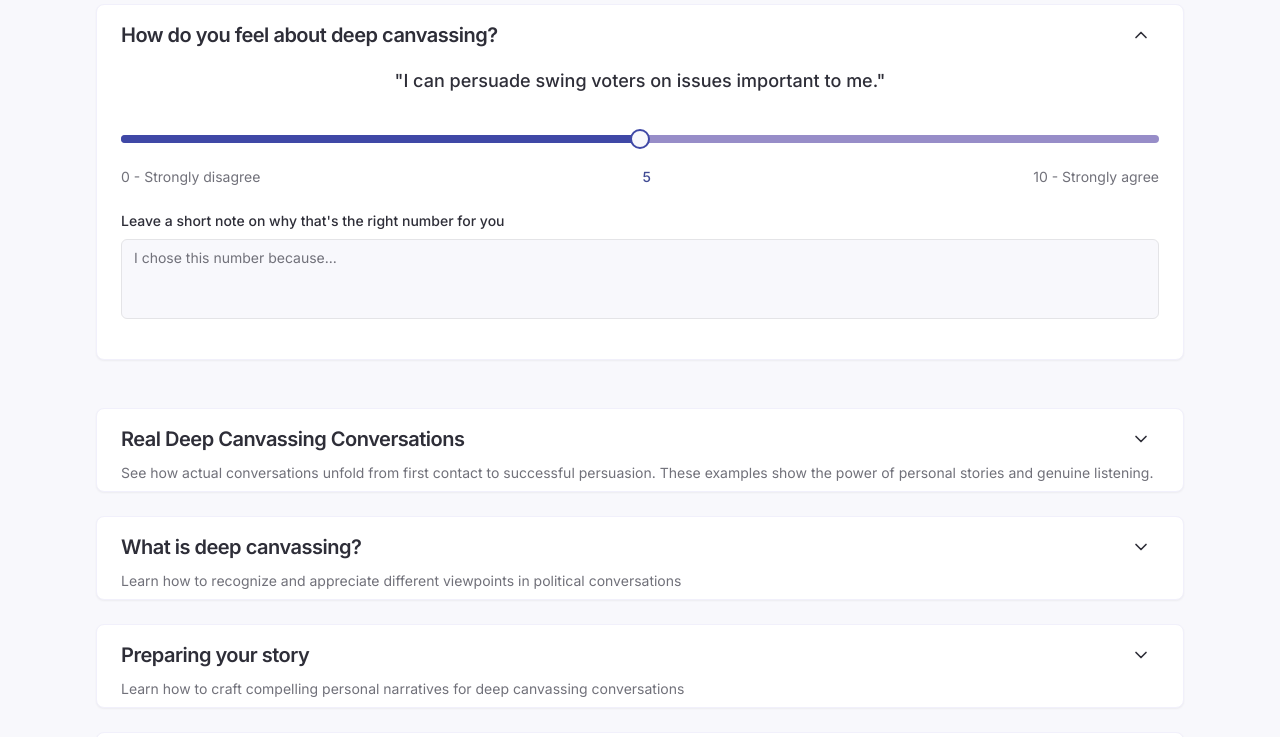
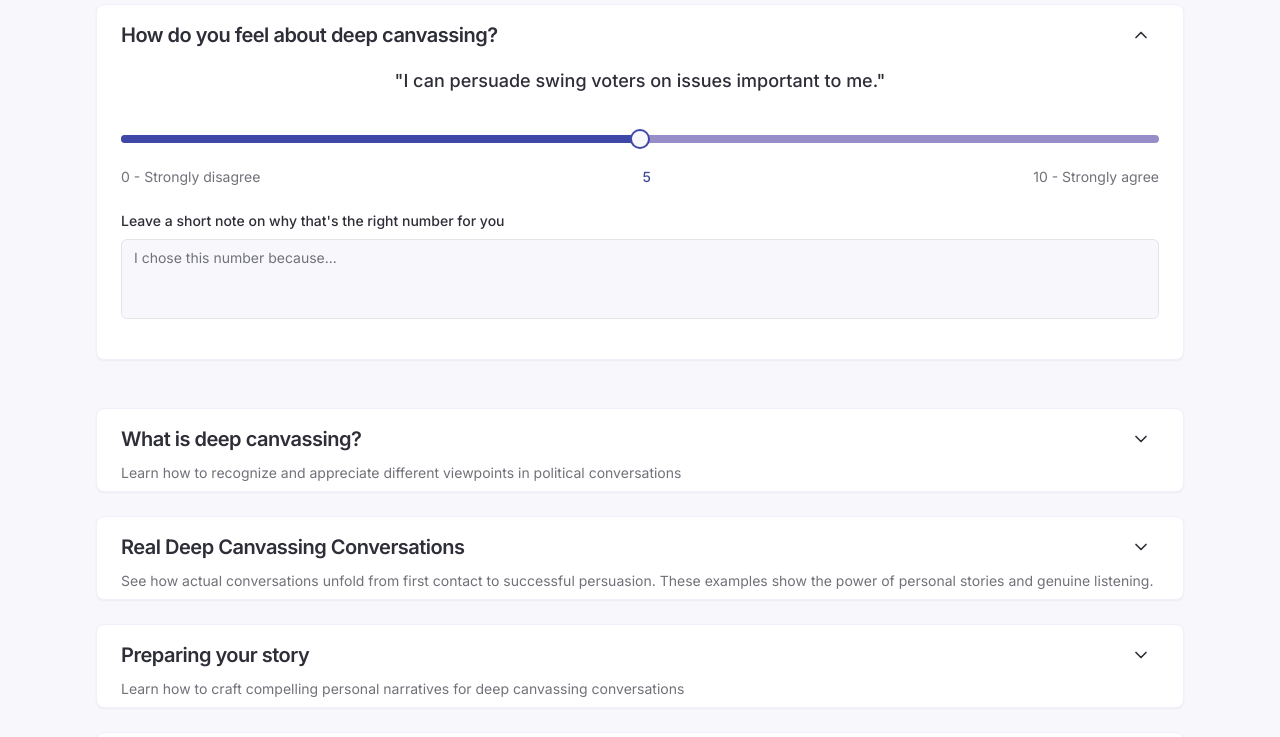
Before and after one commit to djechlin/empathy-wins-dialogue, a React (Vite) app: page /learn/starting-out in a window 1280 px wide. Shown: the part 389-1126 px from the top of the page. Built offline with nearby package versions, Linux system fonts and the light colour scheme; a web font is replaced by a local one.

Commit message:
Move "What is deep canvassing?" card
Move the "What is deep canvassing?" card above the "Real Deep Canvassing Conversations" card in the StartingOut page.

```diff
--- a/src/pages/StartingOut.tsx
+++ b/src/pages/StartingOut.tsx
@@ -1,4 +1,3 @@
-
 import Navbar from '@/components/layout/Navbar';
 import Footer from '@/components/layout/Footer';
 import { Card, CardContent, CardHeader } from '@/components/ui/card';
@@ -44,15 +43,6 @@ Do you think the canvasser and possible voters will get into arguments? Maybe th
 
           <div className="max-w-6xl mx-auto mb-16">
             <div className="space-y-6">
-                {/* Real Conversation Examples - As Activity Card */}
-                <ActivityCard
-                  id="conversation-examples"
-                  title="Real Deep Canvassing Conversations"
-                  description="See how actual conversations unfold from first contact to successful persuasion. These examples show the power of personal stories and genuine listening."
-                >
-                  <ConversationFlow />
-                </ActivityCard>
-
                 <ActivityCard
                   id="activity1"
                   title="What is deep canvassing?"
@@ -223,6 +213,15 @@ Do you think the canvasser and possible voters will get into arguments? Maybe th
                     title="Quiz"
                     description="Select your answers to test your knowledge of deep canvassing concepts."
                   />
+                </ActivityCard>
+
+                {/* Real Conversation Examples - As Activity Card */}
+                <ActivityCard
+                  id="conversation-examples"
+                  title="Real Deep Canvassing Conversations"
+                  description="See how actual conversations unfold from first contact to successful persuasion. These examples show the power of personal stories and genuine listening."
+                >
+                  <ConversationFlow />
                 </ActivityCard>
 
                 <ActivityCard
```
